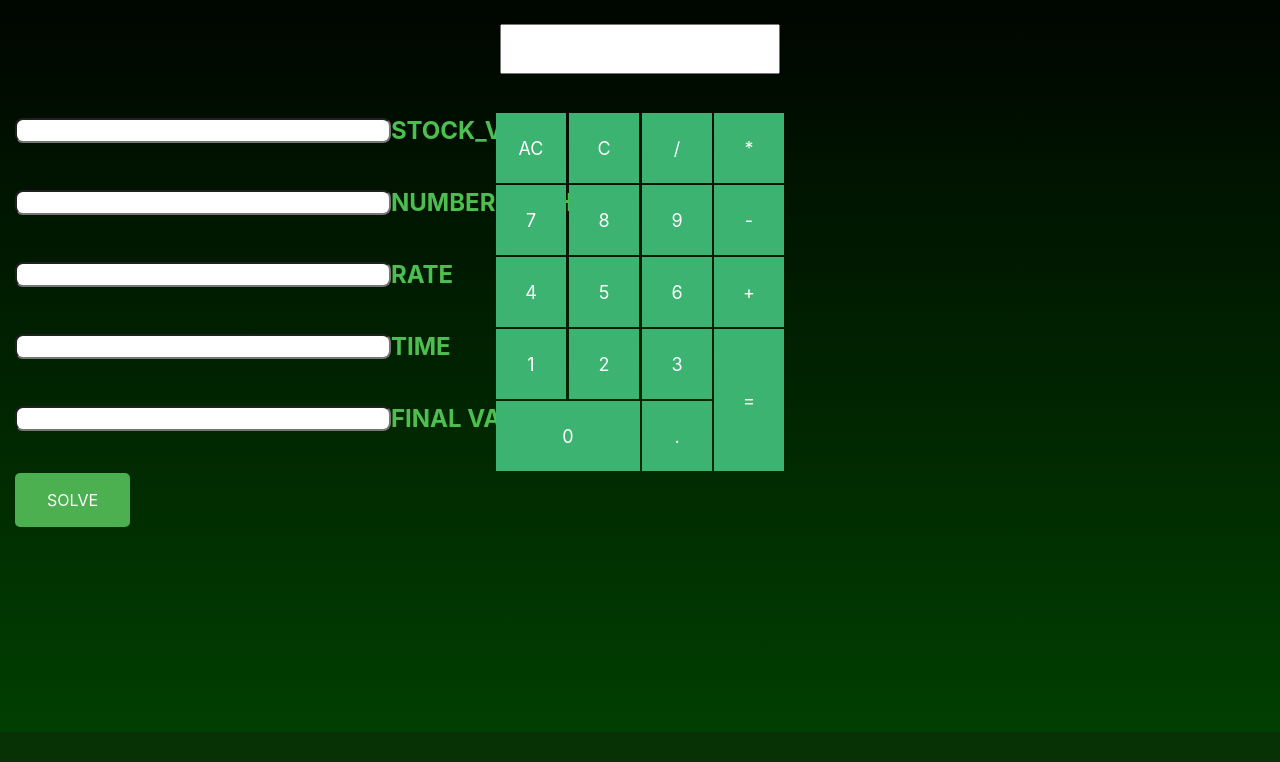
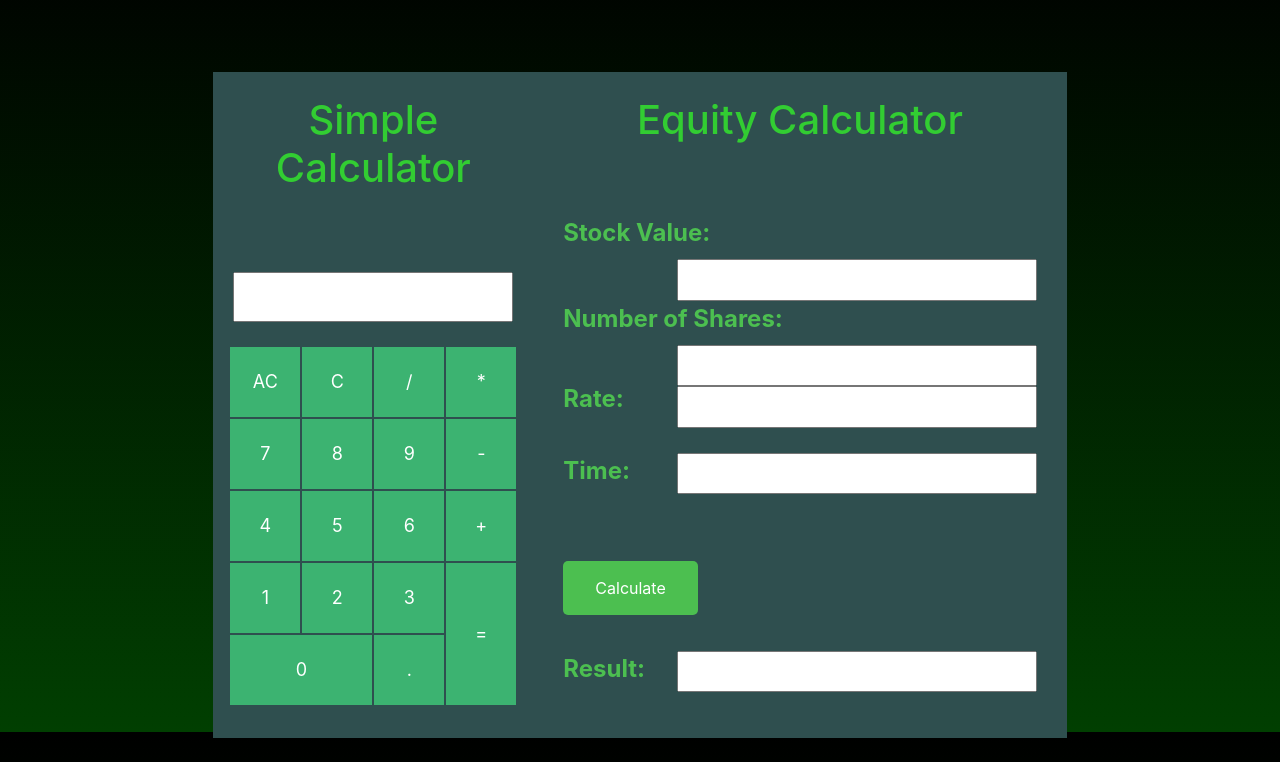
Before and after one commit to Rvdixit23/WebTechProject, a PHP site: page /calculator.html in a window 1280 px wide. Shown: the part 68-830 px from the top of the page. Before the commit the page ends 800 px from the top, so only its background shows below. Run offline with PHP 8.4, Linux system fonts and the light colour scheme.

Commit message:
Add bootstrap to calculator and about pages

```diff
--- a/calculator.html
+++ b/calculator.html
@@ -21,12 +21,12 @@
 
     <body>
         <nav class="navbar navbar-expand-sm bg-dark navbar-dark">
-            <a class="navbar-brand" href="#">
+            <a class="navbar-brand" href="index.html">
                 <img src="/images/wolf_logo.png" alt="Logo" style="width:30px;" />
             </a>
             <ul class="navbar-nav mr-auto">
                 <li class="nav-item active brand">
-                    <a class="nav-link" href="#">
+                    <a class="nav-link" href="index.html">
                         Stock Wolves
                     </a>
                 </li>
@@ -60,10 +60,20 @@
         </nav>
 
         <br />
-        <div class="main">
+        <br /><br />
+        <div class="container-fluid">
+            <div class="row">
+                <div class="col-sm-2"></div>
+                <div class="col-sm-3 simple-calc-column">
+                    <br />
+                    <h1 class="h1" id="simple-calc-heading" style="color: limegreen;">Simple Calculator</h1>
+                    <br /><br /><br />
+                    <div class="simple-calculator">
                         <form action="" name="form">
                             <input class="textview" name="textview" />
                         </form>
+
+                        <br />
                         <table>
                             <tr>
                                 <td><input class="button" type="button" value="AC" /></td>
@@ -95,17 +105,31 @@
                             </tr>
                         </table>
                     </div>
+                </div>
+                <div class="col-sm-5 equity-calc-column">
+                    <br />
+                    <h1 class="h1" id="equity-calc-heading" style="color: limegreen;">Equity Calculator</h1>
+                    <br />
+                    <br />
+                    <div id="equity">
+                        <label>Stock Value:</label>
+                        <input type="text" id="stock" value="" /> <br /><br />
+                        <label>Number of Shares:</label>
+                        <input type="text" id="number" value="" /> <br /><br />
+                        <label>Rate:</label>
+                        <input type="text" id="rate" value="" /> <br /><br />
+                        <label>Time:</label>
+                        <input type="text" id="time" value="" /> <br /><br /><br />
+                        <button id="solve" onclick="solve()">Calculate</button> <br /><br />
+                        <label>Result:</label>
+                        <input type="text" id="final" value="" /> <br /><br />
+                    </div>
+                </div>
+                <div class="col-sm-2"></div>
+            </div>
+        </div>
 
         <br />
-
-        <div id="equity">
-            <input type="textbox" id="stock" value="" />STOCK_VALUE<br /><br />
-            <input type="textbox" id="number" value="" />NUMBER OF SHARES<br /><br />
-            <input type="textbox" id="rate" value="" />RATE<br /><br />
-            <input type="textbox" id="time" value="" />TIME<br /><br />
-            <input type="textbox" id="final" value="" />FINAL VALUE<br /><br />
-            <button id="solve" onclick="solve()">SOLVE</button>
-        </div>
 
         <script rel="text/javascipt" src="js/calculator.js"></script>
 
--- a/css/about.css
+++ b/css/about.css
@@ -1,3 +1,8 @@
+.about-container {
+    background: darkslategrey;
+    color: #4cbf50;
+}
+
 h1 {
     margin-left: auto;
     margin-right: auto;
@@ -8,6 +13,7 @@ p {
     margin-left: auto;
     margin-right: auto;
     width: 50em;
+    font-size: 18px;
 }
 
 p.about {
--- a/css/calculator.css
+++ b/css/calculator.css
@@ -3,7 +3,14 @@
     padding: 0px;
 }
 
-.button {
+#simple-calc-heading {
+    text-align: center;
+}
+#equity-calc-heading {
+    text-align: center;
+}
+
+div.simple-calculator .button {
     width: 70px;
     height: 70px;
     font-size: 18px;
@@ -14,13 +21,13 @@
     color: white;
     transition: all 0.3s ease;
 }
-.button[value="0"] {
-    width: 144px;
+div.simple-calculator .button[value="0"] {
+    width: 142px;
 }
-.button[value="="] {
+div.simple-calculator .button[value="="] {
     height: 142px;
 }
-.textview {
+div.simple-calculator .textview {
     width: 280px;
     margin: 0 auto;
     display: block;
@@ -28,26 +35,24 @@
     padding: 4px;
     color: mediumseagreen;
 }
-
-.textview input button {
-    left: 22.5%;
-}
-
 table {
-    position: absolute;
+    position: relative;
     top: 22.5%;
     left: 50%;
     transform: translateX(-50%);
-    /* margin-left: auto; */
-    /* margin-right: auto; */
     align-content: center;
 }
 
-.button:hover {
+.simple-calc-column {
+    background: darkslategrey;
+}
+.equity-calc-column {
+    background: darkslategrey;
+}
+div.simple-calculator .button:hover {
     background-color: #4cbf50;
 }
-
-.button:active {
+div.simple-calculator .button:active {
     background-color: black;
 }
 
@@ -62,14 +67,18 @@ table {
     transition: all 0.3s ease;
     top: 0%;
 }
-
 #equity input {
-    border-radius: 8px;
-    height: 25px;
+    width: 360px;
+    font-size: 25px;
+    text-align: left;
+    float: right;
 }
-
+#equity label {
+    text-align: right;
+    float: left;
+}
 #solve {
-    background-color: #4CAF50; /* Green */
+    background-color: #4cbf50;
     border: none;
     color: white;
     padding: 15px 32px;
@@ -80,7 +89,6 @@ table {
     border-radius: 5px;
     transition: all 0.3s ease;
 }
-
 #solve:hover {
     background-color: limegreen;
 }
```
Also changed, not shown: about.html (+39 -23 lines). Lines whose indentation alone changed are shown as unchanged.
